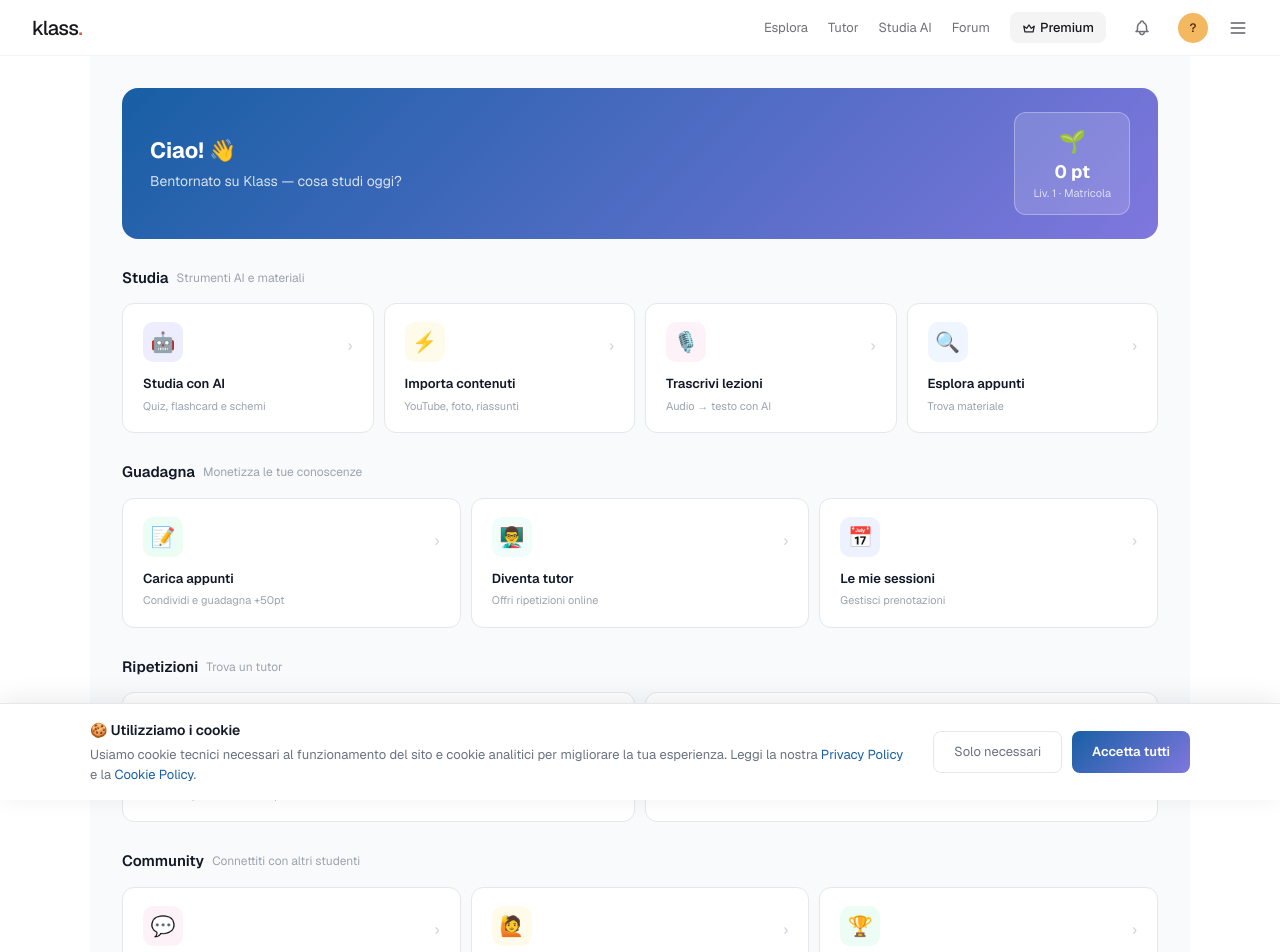
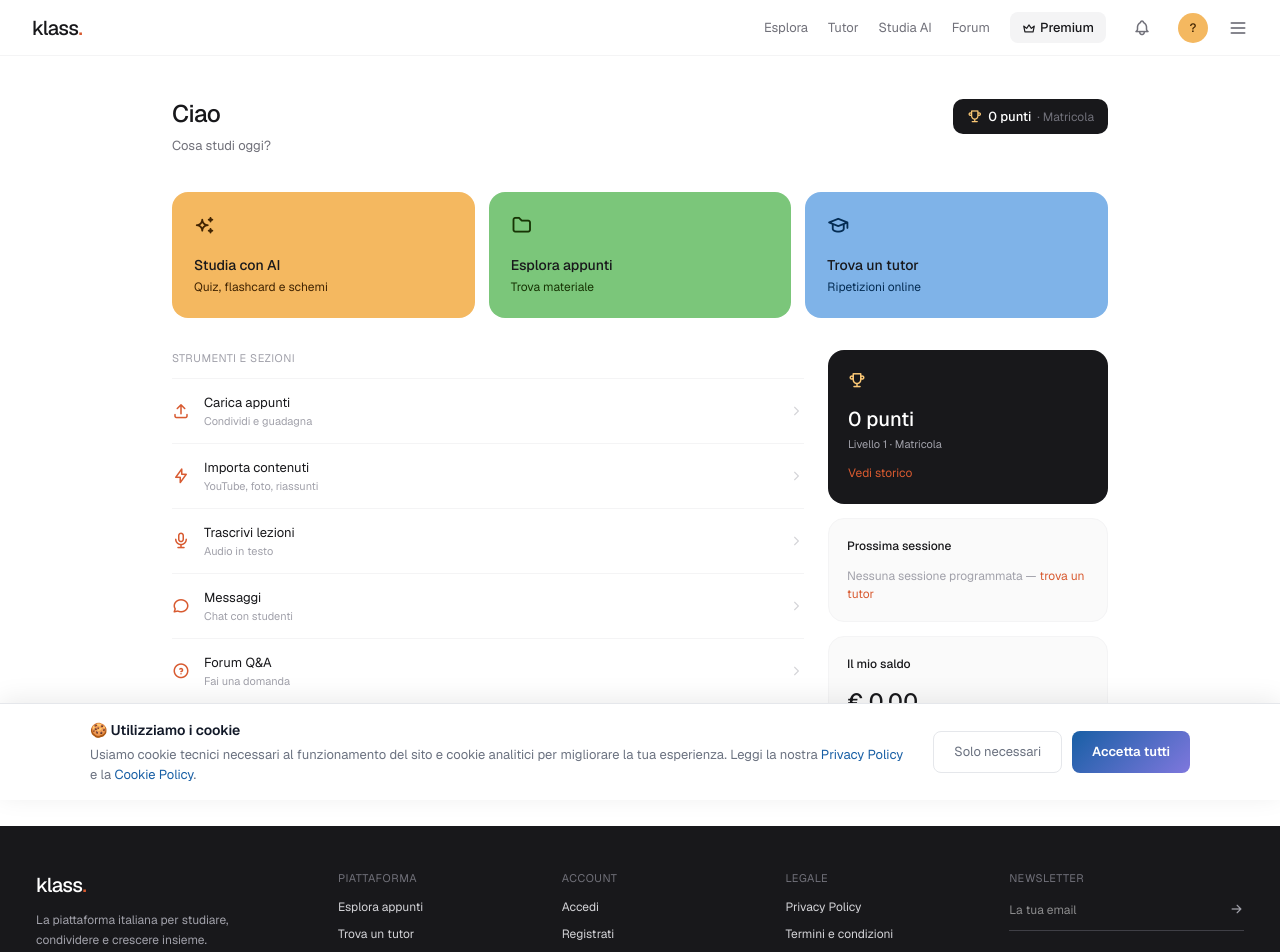
Before and after one commit to StarUpm/studynotes, a Next.js app: page /dashboard in a window 1280 px wide. Shown: the top 952 px of the page. Built offline with nearby package versions, Linux system fonts and the light colour scheme.

Commit message:
Update page.tsx

```diff
--- a/src/app/dashboard/page.tsx
+++ b/src/app/dashboard/page.tsx
@@ -11,16 +11,16 @@ export default function Dashboard() {
   const [nomeUtente, setNomeUtente] = useState('')
 
   const LIVELLI = [
-    { livello: 1, nome: 'Matricola', emoji: '🌱' },
-    { livello: 2, nome: 'Studente', emoji: '📚' },
-    { livello: 3, nome: 'Secchione', emoji: '🤓' },
-    { livello: 4, nome: 'Esperto', emoji: '⭐' },
-    { livello: 5, nome: 'Genio', emoji: '🧠' },
-    { livello: 6, nome: 'Maestro', emoji: '🎓' },
-    { livello: 7, nome: 'Professore', emoji: '👨‍🏫' },
-    { livello: 8, nome: 'Ricercatore', emoji: '🔬' },
-    { livello: 9, nome: 'Accademico', emoji: '🏛️' },
-    { livello: 10, nome: 'Leggenda', emoji: '🏆' },
+    { livello: 1, nome: 'Matricola' },
+    { livello: 2, nome: 'Studente' },
+    { livello: 3, nome: 'Secchione' },
+    { livello: 4, nome: 'Esperto' },
+    { livello: 5, nome: 'Genio' },
+    { livello: 6, nome: 'Maestro' },
+    { livello: 7, nome: 'Professore' },
+    { livello: 8, nome: 'Ricercatore' },
+    { livello: 9, nome: 'Accademico' },
+    { livello: 10, nome: 'Leggenda' },
   ]
 
   useEffect(() => {
@@ -43,146 +43,103 @@ export default function Dashboard() {
 
   const livelloAttuale = LIVELLI.find(l => l.livello === livello) || LIVELLI[0]
 
+  const azioniPrincipali = [
+    { icon: 'ti-sparkles', label: 'Studia con AI', desc: 'Quiz, flashcard e schemi', href: '/studia', bg: '#F4B860', color: '#412402' },
+    { icon: 'ti-folder', label: 'Esplora appunti', desc: 'Trova materiale', href: '/esplora', bg: '#7BC67A', color: '#173404' },
+    { icon: 'ti-school', label: 'Trova un tutor', desc: 'Ripetizioni online', href: '/tutor', bg: '#7FB3E8', color: '#042C53' },
+  ]
+
+  const azioniSecondarie = [
+    { icon: 'ti-upload', label: 'Carica appunti', desc: 'Condividi e guadagna', href: '/upload' },
+    { icon: 'ti-bolt', label: 'Importa contenuti', desc: 'YouTube, foto, riassunti', href: '/importa' },
+    { icon: 'ti-microphone', label: 'Trascrivi lezioni', desc: 'Audio in testo', href: '/trascrivi' },
+    { icon: 'ti-message-circle', label: 'Messaggi', desc: 'Chat con studenti', href: '/chat' },
+    { icon: 'ti-help-circle', label: 'Forum Q&A', desc: 'Fai una domanda', href: '/forum' },
+    { icon: 'ti-calendar', label: 'Le mie sessioni', desc: 'Gestisci prenotazioni', href: '/sessioni' },
+  ]
+
   return (
     <Layout>
-      <div style={{ background: '#f9fafb', padding: '32px', maxWidth: 1100, margin: '0 auto' }}>
+      <div style={{ maxWidth: 1000, margin: '0 auto', padding: '40px 32px' }}>
 
-        {/* HERO */}
-        <div style={{ background: 'linear-gradient(135deg,#185FA5,#7F77DD)', borderRadius: 16, padding: '24px 28px', marginBottom: 28, display: 'flex', justifyContent: 'space-between', alignItems: 'center' }}>
+        <div style={{ display: 'flex', justifyContent: 'space-between', alignItems: 'baseline', marginBottom: 36 }}>
           <div>
-            <h1 style={{ fontSize: 22, fontWeight: 700, color: 'white', marginBottom: 4 }}>
-              Ciao{nomeUtente ? ', ' + nomeUtente : ''}! 👋
+            <h1 style={{ fontSize: 24, fontWeight: 500, color: '#18181B', margin: '0 0 4px', letterSpacing: -0.5 }}>
+              Ciao{nomeUtente ? ', ' + nomeUtente : ''}
             </h1>
-            <p style={{ fontSize: 14, color: 'rgba(255,255,255,0.8)' }}>Bentornato su Klass — cosa studi oggi?</p>
+            <p style={{ fontSize: 13, color: '#71717A', margin: 0 }}>Cosa studi oggi?</p>
           </div>
-          <Link href="/punti" style={{ background: 'rgba(255,255,255,0.15)', border: '0.5px solid rgba(255,255,255,0.3)', borderRadius: 12, padding: '12px 18px', textDecoration: 'none', textAlign: 'center', display: 'block' }}>
-            <div style={{ fontSize: 22 }}>{livelloAttuale.emoji}</div>
-            <div style={{ fontSize: 18, fontWeight: 700, color: 'white' }}>{punti} pt</div>
-            <div style={{ fontSize: 11, color: 'rgba(255,255,255,0.7)' }}>Liv. {livello} · {livelloAttuale.nome}</div>
+          <Link href="/punti" style={{ display: 'flex', alignItems: 'center', gap: 6, textDecoration: 'none', background: '#18181B', borderRadius: 10, padding: '8px 14px' }}>
+            <i className="ti ti-trophy" style={{ fontSize: 15, color: '#FAC775' }} />
+            <span style={{ fontSize: 13, fontWeight: 500, color: 'white' }}>{punti} punti</span>
+            <span style={{ fontSize: 12, color: '#71717A' }}>· {livelloAttuale.nome}</span>
           </Link>
         </div>
 
-        {/* STUDIA */}
-        <div style={{ marginBottom: 28 }}>
-          <div style={{ display: 'flex', alignItems: 'center', gap: 8, marginBottom: 14 }}>
-            <span style={{ fontSize: 15, fontWeight: 600, color: '#111827' }}>Studia</span>
-            <span style={{ fontSize: 12, color: '#9CA3AF' }}>Strumenti AI e materiali</span>
+        <div style={{ display: 'grid', gridTemplateColumns: 'repeat(3,1fr)', gap: 14, marginBottom: 32 }}>
+          {azioniPrincipali.map(function(item) {
+            return (
+              <Link key={item.href} href={item.href} style={{ background: item.bg, borderRadius: 16, padding: '22px', textDecoration: 'none', display: 'block' }}>
+                <i className={`ti ${item.icon}`} style={{ fontSize: 22, color: item.color }} />
+                <p style={{ fontSize: 14, fontWeight: 500, color: '#18181B', margin: '14px 0 2px' }}>{item.label}</p>
+                <p style={{ fontSize: 12, color: item.color, margin: 0 }}>{item.desc}</p>
+              </Link>
+            )
+          })}
         </div>
-          <div style={{ display: 'grid', gridTemplateColumns: 'repeat(4,1fr)', gap: 10 }}>
-            {[
-              { icon: '🤖', title: 'Studia con AI', desc: 'Quiz, flashcard e schemi', href: '/studia', bg: '#EEEDFE' },
-              { icon: '⚡', title: 'Importa contenuti', desc: 'YouTube, foto, riassunti', href: '/importa', bg: '#FFFBEB' },
-              { icon: '🎙️', title: 'Trascrivi lezioni', desc: 'Audio → testo con AI', href: '/trascrivi', bg: '#FDF2F8' },
-              { icon: '🔍', title: 'Esplora appunti', desc: 'Trova materiale', href: '/esplora', bg: '#EFF6FF' },
-            ].map(function(item) {
+
+        <div style={{ display: 'grid', gridTemplateColumns: '1fr 280px', gap: 24 }}>
+
+          <div>
+            <p style={{ fontSize: 11, color: '#A1A1AA', textTransform: 'uppercase', letterSpacing: 0.5, margin: '0 0 12px' }}>Strumenti e sezioni</p>
+            <div style={{ borderTop: '0.5px solid #F4F4F5' }}>
+              {azioniSecondarie.map(function(item) {
                 return (
-                <Link key={item.title} href={item.href} style={{ background: 'white', border: '0.5px solid #e5e7eb', borderRadius: 12, padding: '18px 20px', textDecoration: 'none', display: 'block' }}>
-                  <div style={{ width: 40, height: 40, borderRadius: 10, background: item.bg, display: 'flex', alignItems: 'center', justifyContent: 'center', fontSize: 20, marginBottom: 12 }}>{item.icon}</div>
-                  <span style={{ float: 'right', color: '#d1d5db', fontSize: 16, marginTop: -40 }}>›</span>
-                  <h3 style={{ fontSize: 13, fontWeight: 600, color: '#111827', marginBottom: 4 }}>{item.title}</h3>
-                  <p style={{ fontSize: 11, color: '#9CA3AF', lineHeight: 1.5 }}>{item.desc}</p>
+                  <Link key={item.href} href={item.href} style={{ display: 'flex', alignItems: 'center', justifyContent: 'space-between', padding: '14px 0', borderBottom: '0.5px solid #F4F4F5', textDecoration: 'none' }}>
+                    <div style={{ display: 'flex', alignItems: 'center', gap: 14 }}>
+                      <i className={`ti ${item.icon}`} style={{ fontSize: 18, color: '#D85A30' }} />
+                      <div>
+                        <p style={{ fontSize: 13, color: '#18181B', margin: 0 }}>{item.label}</p>
+                        <p style={{ fontSize: 11, color: '#A1A1AA', margin: 0 }}>{item.desc}</p>
+                      </div>
+                    </div>
+                    <i className="ti ti-chevron-right" style={{ fontSize: 15, color: '#D4D4D8' }} />
                   </Link>
                 )
               })}
             </div>
           </div>
 
-        {/* GUADAGNA */}
-        <div style={{ marginBottom: 28 }}>
-          <div style={{ display: 'flex', alignItems: 'center', gap: 8, marginBottom: 14 }}>
-            <span style={{ fontSize: 15, fontWeight: 600, color: '#111827' }}>Guadagna</span>
-            <span style={{ fontSize: 12, color: '#9CA3AF' }}>Monetizza le tue conoscenze</span>
-          </div>
-          <div style={{ display: 'grid', gridTemplateColumns: 'repeat(3,1fr)', gap: 10 }}>
-            {[
-              { icon: '📝', title: 'Carica appunti', desc: 'Condividi e guadagna +50pt', href: '/upload', bg: '#ECFDF5' },
-              { icon: '👨‍🏫', title: 'Diventa tutor', desc: 'Offri ripetizioni online', href: '/diventa-tutor', bg: '#F0FDFA' },
-              { icon: '📅', title: 'Le mie sessioni', desc: 'Gestisci prenotazioni', href: '/sessioni', bg: '#EEF2FF' },
-            ].map(function(item) {
-              return (
-                <Link key={item.title} href={item.href} style={{ background: 'white', border: '0.5px solid #e5e7eb', borderRadius: 12, padding: '18px 20px', textDecoration: 'none', display: 'block' }}>
-                  <div style={{ width: 40, height: 40, borderRadius: 10, background: item.bg, display: 'flex', alignItems: 'center', justifyContent: 'center', fontSize: 20, marginBottom: 12 }}>{item.icon}</div>
-                  <span style={{ float: 'right', color: '#d1d5db', fontSize: 16, marginTop: -40 }}>›</span>
-                  <h3 style={{ fontSize: 13, fontWeight: 600, color: '#111827', marginBottom: 4 }}>{item.title}</h3>
-                  <p style={{ fontSize: 11, color: '#9CA3AF', lineHeight: 1.5 }}>{item.desc}</p>
+          <div style={{ display: 'flex', flexDirection: 'column', gap: 14 }}>
+            <div style={{ background: '#18181B', borderRadius: 16, padding: 20 }}>
+              <i className="ti ti-trophy" style={{ fontSize: 18, color: '#FAC775' }} />
+              <p style={{ fontSize: 20, fontWeight: 500, color: 'white', margin: '10px 0 0' }}>{punti} punti</p>
+              <p style={{ fontSize: 11, color: '#A1A1AA', margin: '2px 0 0' }}>Livello {livello} · {livelloAttuale.nome}</p>
+              <Link href="/punti" style={{ display: 'inline-block', marginTop: 12, fontSize: 12, color: '#D85A30', textDecoration: 'none' }}>
+                Vedi storico
               </Link>
-              )
-            })}
-          </div>
             </div>
 
-        {/* RIPETIZIONI */}
-        <div style={{ marginBottom: 28 }}>
-          <div style={{ display: 'flex', alignItems: 'center', gap: 8, marginBottom: 14 }}>
-            <span style={{ fontSize: 15, fontWeight: 600, color: '#111827' }}>Ripetizioni</span>
-            <span style={{ fontSize: 12, color: '#9CA3AF' }}>Trova un tutor</span>
-          </div>
-          <div style={{ display: 'grid', gridTemplateColumns: 'repeat(2,1fr)', gap: 10 }}>
-            {[
-              { icon: '🎓', title: 'Trova un tutor', desc: 'Prenota ripetizioni online quando vuoi', href: '/tutor', bg: '#FFFBEB' },
-              { icon: '🎥', title: 'Le mie videochiamate', desc: 'Accedi alle sessioni confermate', href: '/sessioni', bg: '#EEF2FF' },
-            ].map(function(item) {
-              return (
-                <Link key={item.title} href={item.href} style={{ background: 'white', border: '0.5px solid #e5e7eb', borderRadius: 12, padding: '18px 20px', textDecoration: 'none', display: 'block' }}>
-                  <div style={{ width: 40, height: 40, borderRadius: 10, background: item.bg, display: 'flex', alignItems: 'center', justifyContent: 'center', fontSize: 20, marginBottom: 12 }}>{item.icon}</div>
-                  <span style={{ float: 'right', color: '#d1d5db', fontSize: 16, marginTop: -40 }}>›</span>
-                  <h3 style={{ fontSize: 13, fontWeight: 600, color: '#111827', marginBottom: 4 }}>{item.title}</h3>
-                  <p style={{ fontSize: 11, color: '#9CA3AF', lineHeight: 1.5 }}>{item.desc}</p>
-                </Link>
-              )
-            })}
-          </div>
+            <div style={{ background: '#FAFAFA', border: '0.5px solid #F4F4F5', borderRadius: 16, padding: 18 }}>
+              <p style={{ fontSize: 12, fontWeight: 500, color: '#18181B', margin: '0 0 12px' }}>Prossima sessione</p>
+              <p style={{ fontSize: 12, color: '#A1A1AA', margin: 0 }}>
+                Nessuna sessione programmata —{' '}
+                <Link href="/tutor" style={{ color: '#D85A30', textDecoration: 'none' }}>trova un tutor</Link>
+              </p>
             </div>
 
-        {/* COMMUNITY */}
-        <div style={{ marginBottom: 28 }}>
-          <div style={{ display: 'flex', alignItems: 'center', gap: 8, marginBottom: 14 }}>
-            <span style={{ fontSize: 15, fontWeight: 600, color: '#111827' }}>Community</span>
-            <span style={{ fontSize: 12, color: '#9CA3AF' }}>Connettiti con altri studenti</span>
-          </div>
-          <div style={{ display: 'grid', gridTemplateColumns: 'repeat(3,1fr)', gap: 10 }}>
-            {[
-              { icon: '💬', title: 'Messaggi', desc: 'Chatta con studenti e tutor', href: '/chat', bg: '#FDF2F8' },
-              { icon: '🙋', title: 'Forum Q&A', desc: 'Fai domande e aiuta', href: '/forum', bg: '#FFFBEB' },
-              { icon: '🏆', title: 'I miei punti', desc: 'Livello ' + livello + ' · ' + punti + ' pt', href: '/punti', bg: '#ECFDF5' },
-            ].map(function(item) {
-              return (
-                <Link key={item.title} href={item.href} style={{ background: 'white', border: '0.5px solid #e5e7eb', borderRadius: 12, padding: '18px 20px', textDecoration: 'none', display: 'block' }}>
-                  <div style={{ width: 40, height: 40, borderRadius: 10, background: item.bg, display: 'flex', alignItems: 'center', justifyContent: 'center', fontSize: 20, marginBottom: 12 }}>{item.icon}</div>
-                  <span style={{ float: 'right', color: '#d1d5db', fontSize: 16, marginTop: -40 }}>›</span>
-                  <h3 style={{ fontSize: 13, fontWeight: 600, color: '#111827', marginBottom: 4 }}>{item.title}</h3>
-                  <p style={{ fontSize: 11, color: '#9CA3AF', lineHeight: 1.5 }}>{item.desc}</p>
+            <div style={{ background: '#FAFAFA', border: '0.5px solid #F4F4F5', borderRadius: 16, padding: 18 }}>
+              <p style={{ fontSize: 12, fontWeight: 500, color: '#18181B', margin: '0 0 12px' }}>Il mio saldo</p>
+              <p style={{ fontSize: 22, fontWeight: 500, color: '#18181B', margin: '0 0 2px' }}>€ 0,00</p>
+              <p style={{ fontSize: 11, color: '#A1A1AA', margin: 0 }}>Al netto del 20%</p>
+              <Link href="/profilo-utente" style={{ display: 'inline-block', marginTop: 10, fontSize: 12, color: '#D85A30', textDecoration: 'none' }}>
+                Vedi dettagli
               </Link>
-              )
-            })}
-          </div>
-        </div>
-
-        {/* SALDO */}
-        <div style={{ marginBottom: 28 }}>
-          <div style={{ display: 'flex', alignItems: 'center', gap: 8, marginBottom: 14 }}>
-            <span style={{ fontSize: 15, fontWeight: 600, color: '#111827' }}>Il mio saldo</span>
-            <span style={{ fontSize: 12, color: '#9CA3AF' }}>Guadagni e spese</span>
-          </div>
-          <div style={{ display: 'grid', gridTemplateColumns: 'repeat(4,1fr)', gap: 10 }}>
-            {[
-              { label: 'Guadagni totali', value: '€ 0,00', color: '#185FA5', sub: 'Al netto del 20%' },
-              { label: 'Da vendita appunti', value: '€ 0,00', color: '#111827', sub: '0 vendite' },
-              { label: 'Da sessioni tutor', value: '€ 0,00', color: '#111827', sub: '0 sessioni completate' },
-              { label: 'Acquisti effettuati', value: '€ 0,00', color: '#DC2626', sub: '0 appunti acquistati' },
-            ].map(function(s) {
-              return (
-                <div key={s.label} style={{ background: 'white', border: '0.5px solid #e5e7eb', borderRadius: 12, padding: '18px 20px' }}>
-                  <div style={{ fontSize: 11, color: '#9CA3AF', marginBottom: 6 }}>{s.label}</div>
-                  <div style={{ fontSize: 24, fontWeight: 700, color: s.color }}>{s.value}</div>
-                  <div style={{ fontSize: 11, color: '#9CA3AF', marginTop: 4 }}>{s.sub}</div>
-                </div>
-              )
-            })}
             </div>
           </div>
 
         </div>
+      </div>
     </Layout>
   )
 }
```
Lines whose indentation alone changed are shown as unchanged.
